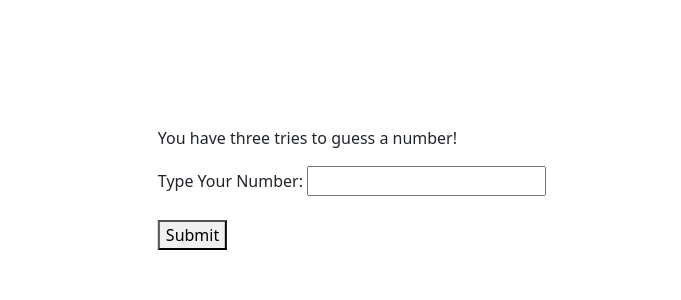
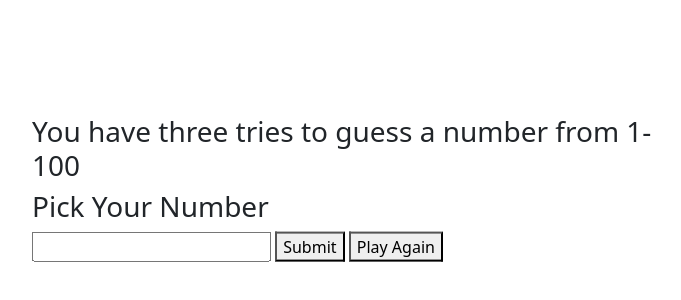
Before and after one commit to DarrenKim94/number-guesser, a plain HTML site: page index.html in a window 1280 px wide. Shown: the part 212-512 px from the top of the page, without its empty margins (288-969 px from the left). Drawn offline with nearby package versions, Linux system fonts and the light colour scheme.

Commit message:
create variables

```diff
--- a/index.html
+++ b/index.html
@@ -9,11 +9,12 @@
 </head>
 <body>
     <div class="position-absolute top-50 start-50 translate-middle">
-        <p>You have three tries to guess a number!</p>
-        <form action="/action_page.php">
-            <label for="">Type Your Number:</label>
-            <input type="text" id="numGuess" name="num"><br><br>
-            <button>Submit</button>
+        <h3>You have three tries to guess a number from 1-100</h3>
+        <h3 id="messageText">Pick Your Number</h3>
+        <form action="">
+            <input type="text" id="numGuess">
+            <button id="'submitButton">Submit</button>
+            <button id="ResetButton">Play Again</button>
         </form>
     </div>
 
```
Also changed, not shown: script.js (+4 -4 lines).
